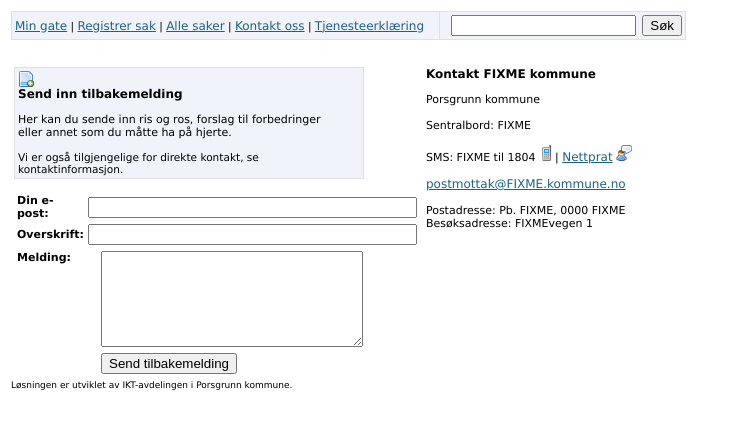
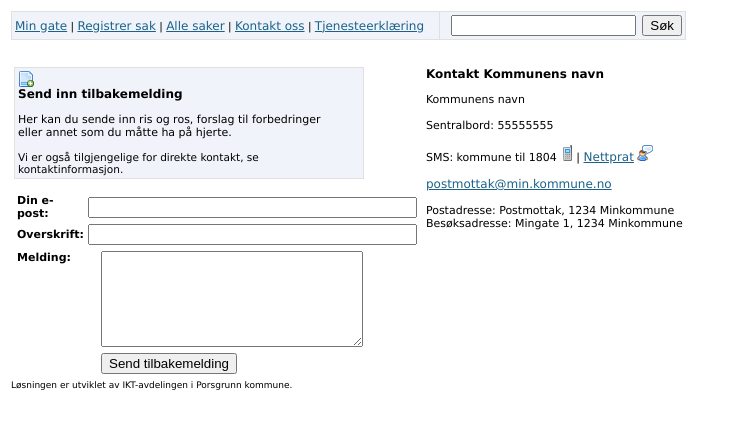
Before and after one commit to AudunWangen/MinGate, a PHP site: page /kontakt.php in a window 1280 px wide. Shown: the top 429 px of the page, without its empty margins (0-738 px from the left). Run offline with PHP 8.4, Linux system fonts and the light colour scheme; some libraries are stand-ins or nearby versions.

Commit message:
Added constants to config.php and other relevant files

```diff
--- a/config.php
+++ b/config.php
@@ -6,6 +6,29 @@ $dbpassword = "fiksgate";
 $dbname = "fiksgate";
 $tbname = "fiksgrafitti";
 $googleapikey = "ABQIAAAAziwQ4P9Qto7VoNQ5zMyz9xS1NvSkQuZCcMfLok91DzR4dG0fUxT-liTrUWv3nUJJ4ZSasDiikRW3Gw";
+
+define("DB_HOST","localhost");
+define("DB_USER","fiksgate");
+define("DB_PASS","fiksgate");
+define("DB_NAME","fiksgate");
+define("DB_TABLE","fiksgrafitti");
+define("GOOGLEAPIKEY","ABQIAAAAziwQ4P9Qto7VoNQ5zMyz9xS1NvSkQuZCcMfLok91DzR4dG0fUxT-liTrUWv3nUJJ4ZSasDiikRW3Gw");
+define("GOOGLE_CENTERPOINT_LON","11.995869");
+define("GOOGLE_CENTERPOINT_LAT","60.192583");
+define("GOOGLE_ZOOM_LEVEL","11");
+
+define("COMPANY_NAME","Kommunens navn");
+define("COMPANY_URI","http://www.min.kommune.no/");
+define("COMPANY_SLA_URI","http://www.min.kommune.no/tjenestenivaa/");
+define("COMPANY_PHONE","55555555");
+define("COMPANY_SMS_CODE","kommune");
+define("COMPANY_SMS_PHONE","1804");
+define("COMPANY_CHAT_URI","http://www.min.kommune.no/chat");
+define("COMPANY_EMAIL","postmottak@min.kommune.no");
+define("COMPANY_PROBLEM_EMAIL","drift@min.kommune.no");
+define("COMPANY_MAIL_ADDRESS","Postmottak, 1234 Minkommune");
+define("COMPANY_VISIT_ADDRESS","Mingate 1, 1234 Minkommune");
+define("COMPANY_RESPONSIBLE_PERSON","Ola Nordmann");
 
 connecttodb($servername,$dbname,$dbusername,$dbpassword);
 function connecttodb($servername,$dbname,$dbuser,$dbpassword)
--- a/kart.php
+++ b/kart.php
@@ -5,7 +5,7 @@ var map = new GMap2(document.getElementById("map"));
 map.addControl(new GLargeMapControl());
 map.addControl(new GMapTypeControl());
 map.addControl(new GScaleControl());
-map.setCenter(new GLatLng(59.1054878597522, 9.674835205078125), 11, G_NORMAL_MAP);
+map.setCenter(new GLatLng(<?php echo GOOGLE_CENTERPOINT_LAT . ", " . GOOGLE_CENTERPOINT_LON . ")," . GOOGLE_ZOOM_LEVEL; ?>, G_NORMAL_MAP);
 function createMarker(point, number)
 {
 var marker = new GMarker(point);
--- a/kart2.php
+++ b/kart2.php
@@ -7,7 +7,7 @@ var map = new GMap2(document.getElementById("map"));
 map.addControl(new GLargeMapControl());
 map.addControl(new GMapTypeControl());
 map.addControl(new GScaleControl());
-map.setCenter(new GLatLng(59.1054878597522, 9.674835205078125), 11, G_NORMAL_MAP);
+map.setCenter(new GLatLng(<?php echo GOOGLE_CENTERPOINT_LAT . ", " . GOOGLE_CENTERPOINT_LON . ")," . GOOGLE_ZOOM_LEVEL; ?>, G_NORMAL_MAP);
 
 function createMarker(point, number)
 {
--- a/kontakt.php
+++ b/kontakt.php
@@ -11,15 +11,15 @@ include 'tilbakemelding.php';
 </td>
 
 <td valign="top">
-<span class="tittel">Kontakt FIXME kommune</span><br /><br />
-<span class="text">Porsgrunn kommune<br /><br />
+<span class="tittel">Kontakt <?php echo COMPANY_NAME; ?></span><br /><br />
+<span class="text"><?php echo COMPANY_NAME; ?><br /><br />
 
-Sentralbord: FIXME<br /><br />
-SMS: FIXME til 1804 <img src="img/phone.png" alt="telefon-ikon" />| <a href="http://FIXME" target="_top">Nettprat</a> <img src="img/user_comment.png" alt="chat-ikon" /> <br /><br />
+Sentralbord: <?php echo COMPANY_PHONE; ?><br /><br />
+SMS: <?php echo COMPANY_SMS_CODE; ?> til <?php echo COMPANY_SMS_PHONE; ?> <img src="img/phone.png" alt="telefon-ikon" />| <a href="<?php echo COMPANY_CHAT_URI; ?>" target="_top">Nettprat</a> <img src="img/user_comment.png" alt="chat-ikon" /> <br /><br />
 
-<a href="mailto:postmottak@FIXME.kommune.no">postmottak@FIXME.kommune.no</a><br /><br />
-Postadresse: Pb. FIXME, 0000 FIXME<br />
-Bes&oslash;ksadresse: FIXMEvegen 1<br /><br /><br /></span>
+<a href="mailto:<?php echo COMPANY_EMAIL; ?>"><?php echo COMPANY_EMAIL; ?></a><br /><br />
+Postadresse: <?php echo COMPANY_MAIL_ADDRESS; ?><br />
+Bes&oslash;ksadresse: <?php echo COMPANY_VISIT_ADDRESS; ?><br /><br /><br /></span>
 
 </td>
 </tr>
--- a/meldinn.php
+++ b/meldinn.php
@@ -24,7 +24,7 @@ if(el.value.toLowerCase()=='gatelys')
 
 <?
 
-include 'config.php';
+//include 'config.php';
 
 	// Build SQL query
 	$idag  = date ("d.m.y", mktime (0,0,0,date("m")  ,date("d") ,date("Y")));
@@ -260,7 +260,7 @@ echo "<br /><br />Takk for din registrering!<br /><br />Vi setter stor pris på
     //<![CDATA[
 
     var map = new GMap(document.getElementById("map"));
-    map.centerAndZoom(new GPoint(9.67002, 59.10055), 6);
+    map.centerAndZoom(new GPoint(<?php echo GOOGLE_CENTERPOINT_LON . ", " . GOOGLE_CENTERPOINT_LAT; ?>), 6);
 
 	map.addControl(new GLargeMapControl());
 	map.addControl(new GMapTypeControl());
--- a/sak.php
+++ b/sak.php
@@ -1,4 +1,5 @@
 <?
+ini_set('display_errors','true');
 include 'inc/header.php';
 ?>
 
@@ -15,10 +16,12 @@ include 'kart2.php';
 <br />
 <span class="tittel">Informasjon om innmeldt sak</span><br /><br />
 <?
-include 'config.php';
+//include 'config.php';
 
 	// Build and execute SQL query
 	$today = date("Ymd");
+    mysql_connect($hostname, $username, $password) OR DIE("Får ikke kontakt med $dbname");
+@mysql_select_db("$dbName") or die("Kan ikke velge database");
     $query = "select * from fiksgrafitti where id = $id";
 
 	$result = MYSQL_QUERY($query);
```
Also changed, not shown: forventninger.php (+4 -4 lines).
